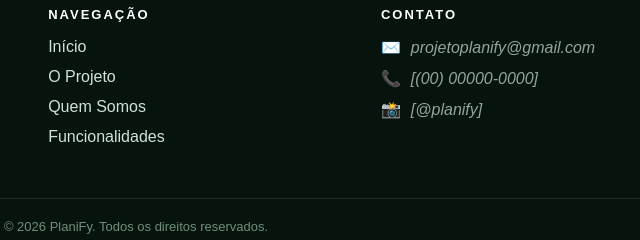
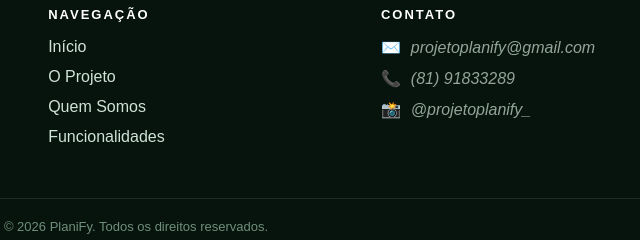
Before and after one commit to lucaszin1414-droid/planify.project, a plain HTML site: page index.html in a window 1280 px wide. Shown: the part 3588-3828 px from the top of the page, 504-1144 px from the left. Drawn offline with Linux system fonts and the light colour scheme; no server answers; a script that the page names is missing.

Commit message:
Update index.html

```diff
--- a/index.html
+++ b/index.html
@@ -262,8 +262,8 @@
                     <h4>Contato</h4>
                     <ul class="lista-contato">
                         <li><span class="icone-contato">✉️</span><a href="mailto:projetoplanify@gmail.com" class="campo-pendente">projetoplanify@gmail.com</a></li>
-                        <li><span class="icone-contato">📞</span><a href="tel:5500000000000" class="campo-pendente">[(00) 00000-0000]</a></li>
-                        <li><span class="icone-contato">📸</span><a href="https://instagram.com/planify" target="_blank" rel="noopener" class="campo-pendente">[@planify]</a></li>
+                        <li><span class="icone-contato">📞</span><a href="tel:558191833289" class="campo-pendente">(81) 91833289</a></li>
+                        <li><span class="icone-contato">📸</span><a href="https://instagram.com/projetoplanify_" target="_blank" rel="noopener" class="campo-pendente">@projetoplanify_</a></li>
                     </ul>
                 </div>
             </div>
```
